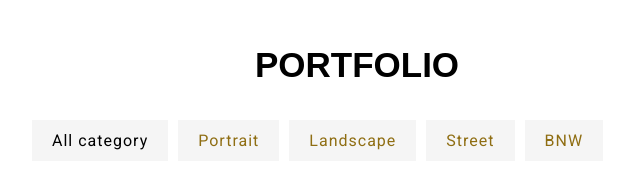
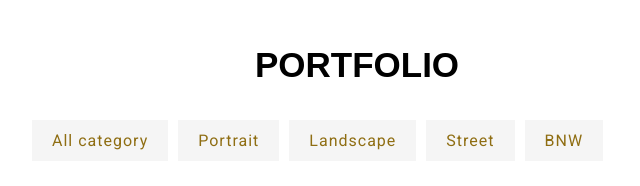
Before and after one commit to nazibah11/11.github.io, a plain HTML site: page portfolio.html in a window 1280 px wide. Shown: the part 880-1066 px from the top of the page, 283-923 px from the left. Drawn offline with nearby package versions, Linux system fonts and the light colour scheme.

Commit message:
Update portfolio.html

```diff
--- a/portfolio.html
+++ b/portfolio.html
@@ -76,7 +76,7 @@
                    <div class = "section-middle">
                 <div>
                   <ul>
-                    <li class="list " data-filter="all">All category</li>
+                    <li class="list active " data-filter="all">All category</li>
                     <li class="list active" data-filter="portrait">Portrait</li>
                     <li class="list active " data-filter="landscape">Landscape</li>
                     <li class="list active" data-filter="street">Street</li>
```
